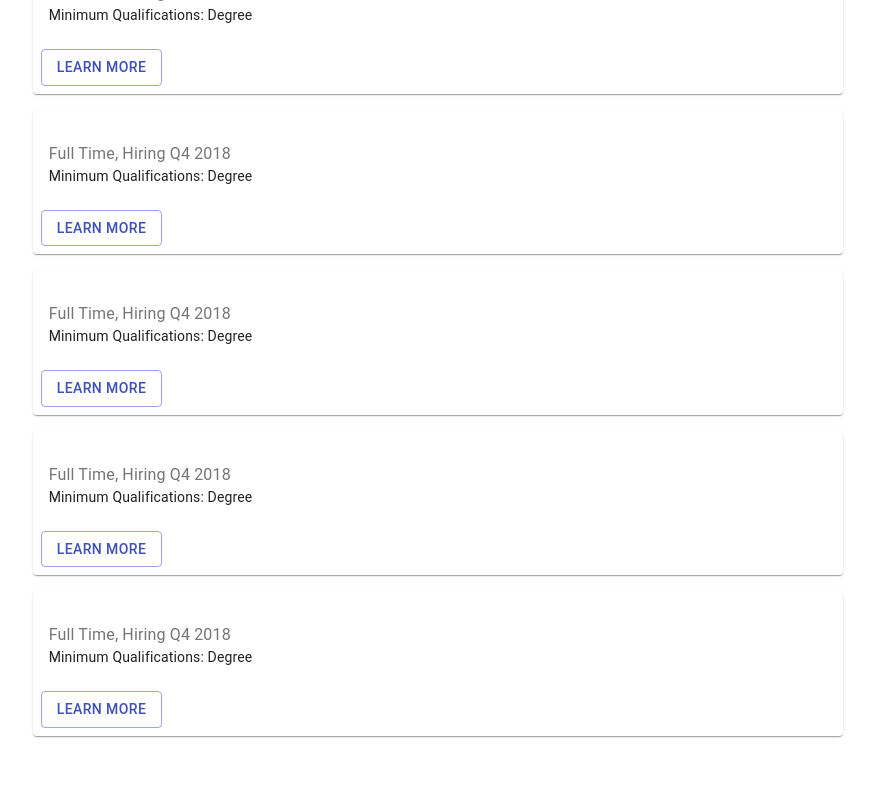
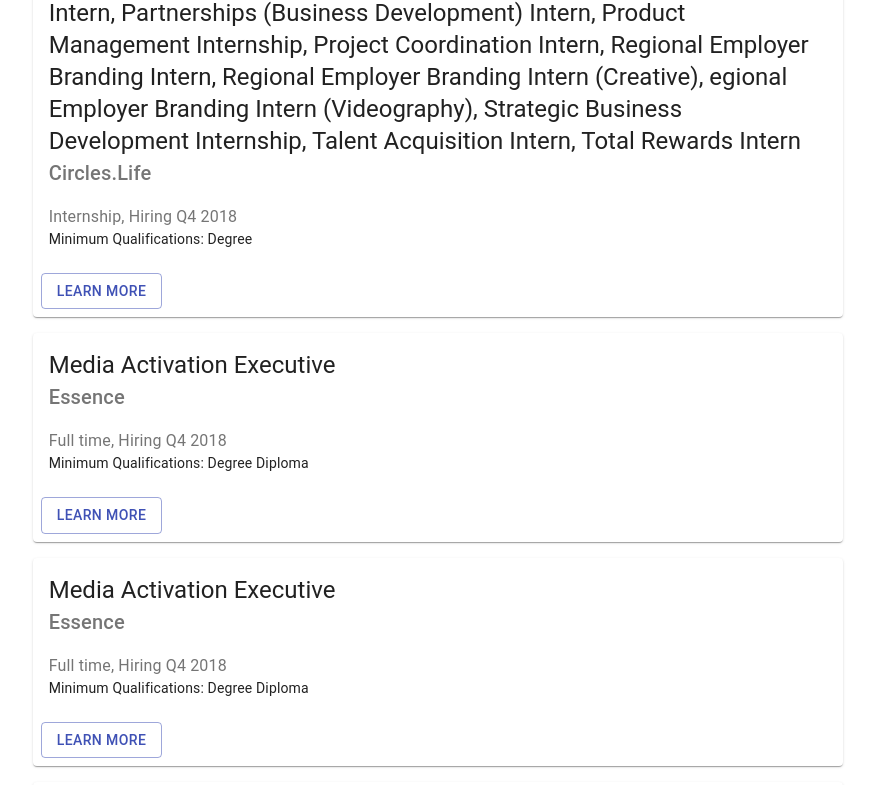
Before and after one commit to SGTinkers/future-forward-2019-opportunities, a React (Create React App) app: page / in a window 1280 px wide. Shown: the part 460-1245 px from the top of the page, without its empty margins (202-1077 px from the left). Before the commit the page ends 1220 px from the top, so only its background shows below. Built offline with nearby package versions, Linux system fonts and the light colour scheme.

Commit message:
Wire up CSV data to UI

```diff
--- a/src/scenes/JobListing.js
+++ b/src/scenes/JobListing.js
@@ -5,6 +5,7 @@
 import JobCard from "../components/JobCard";
 import Grid from "@material-ui/core/Grid";
 import Papa from "papaparse";
+import { parseJobResponses } from "../utils";
 
 const useStyles = makeStyles(theme => ({
   root: {
@@ -28,8 +29,10 @@
         return;
       }
 
-      setJobs(result.data);
+      const parsedData = parseJobResponses(result.data);
+      setJobs(parsedData);
       console.log(result.data);
+      console.log(parsedData);
     }
 
     fetchJobs();
@@ -40,13 +43,13 @@
       <Grid item xs={12} sm={12} md={8} lg={8} xl={4}>
         <List>
           {jobs.map(job => (
-            <ListItem key={""}>
+            <ListItem key={job.id}>
               <JobCard
-                company={""}
-                role={""}
-                type="Full Time"
-                hiringPeriod="Q4 2018"
-                minQualification="Degree"
+                company={job.company}
+                role={job.role}
+                type={job.type}
+                hiringPeriod={job.hiringPeriod}
+                minQualification={job.minQualification}
               />
             </ListItem>
           ))}
--- a/src/utils.js
+++ b/src/utils.js
@@ -1,5 +1,5 @@
 export function parseJobResponses(jobResponses) {
-    return jobResponses.map(jobResponse => parseJobResponse(jobResponse));
+    return jobResponses.flatMap(jobResponse => parseJobResponse(jobResponse));
 }
 
 export function parseJobResponse(jobResponse) {
```
